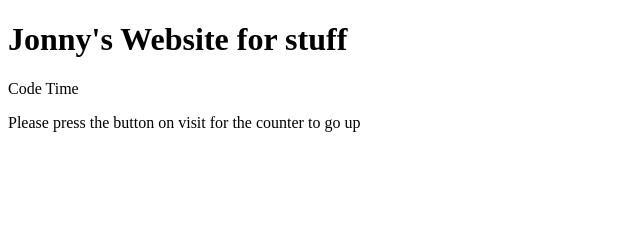
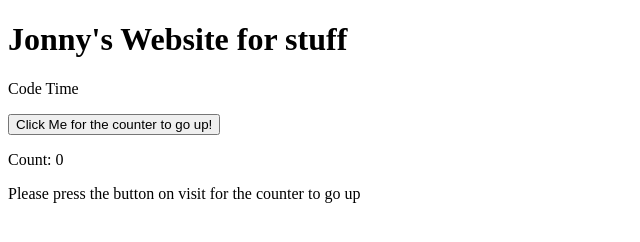
Before and after one commit to JonnyRoth2/JonnyRoth2.github.io, a plain HTML site: page index.html in a window 1280 px wide. Shown: the whole page, without its empty margins (0-640 px from the left). Drawn offline with Linux system fonts and the light colour scheme.

Commit message:
Update index.html

```diff
--- a/index.html
+++ b/index.html
@@ -4,13 +4,14 @@
         <h1>Jonny's Website for stuff</h1>
         <p>Code Time</p>
         <script type="text/javascript">
-            var button=document. getElementById("Click to add to the counter!")
-            count=0
-            button.onclick=function(){
-                count+=1;
-                button.innerHTML=("Click to add to the counter!")+count;
-            };
+            int clicks = 0;
+            function click() {
+                clicks += 1;
+                document.getElementById("clicks").innerHTML = clicks;
+             };
         </script>
+        <button type="button" onClick="click()">Click Me for the counter to go up!</button>
+        <p>Count: <a id="clicks">0</a></p>
         <p> Please press the button on visit for the counter to go up</p>
     </body>
 </html>
```
